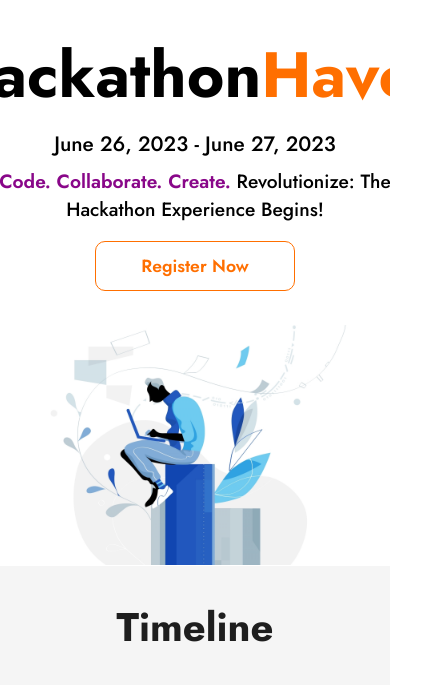
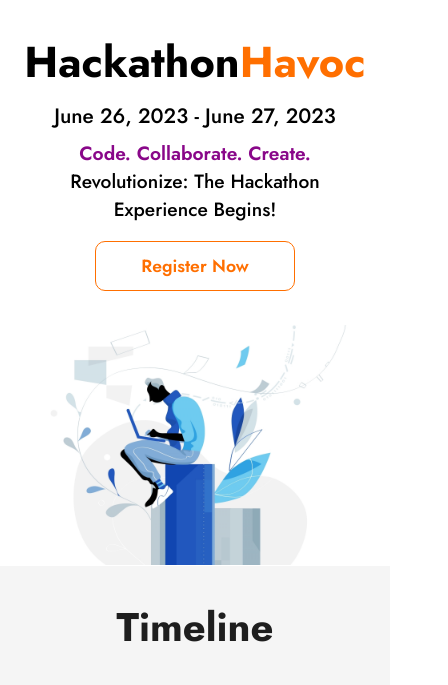
Before and after one commit to Cswdweb/hackathon, a plain HTML site: page index.html in a window 390 px wide. Shown: the part 109-794 px from the top of the page, 448 px wide, since content can reach past the window. Drawn offline with Linux system fonts and the light colour scheme.

Commit message:
fix responsive

```diff
--- a/styles/style.css
+++ b/styles/style.css
@@ -210,6 +210,7 @@ nav {
   }
   .content h1 {
     text-align: center;
+    font-size: 2.6rem;
   }
   .content h1 span {
     color: #ff6f00;
@@ -233,6 +234,9 @@ nav {
     display: flex;
     flex-direction: column;
     justify-content: flex-end;
+  }
+  .content h1{
+    font-size: 2.7rem;
   }
 }
 /* Header End  */
```
